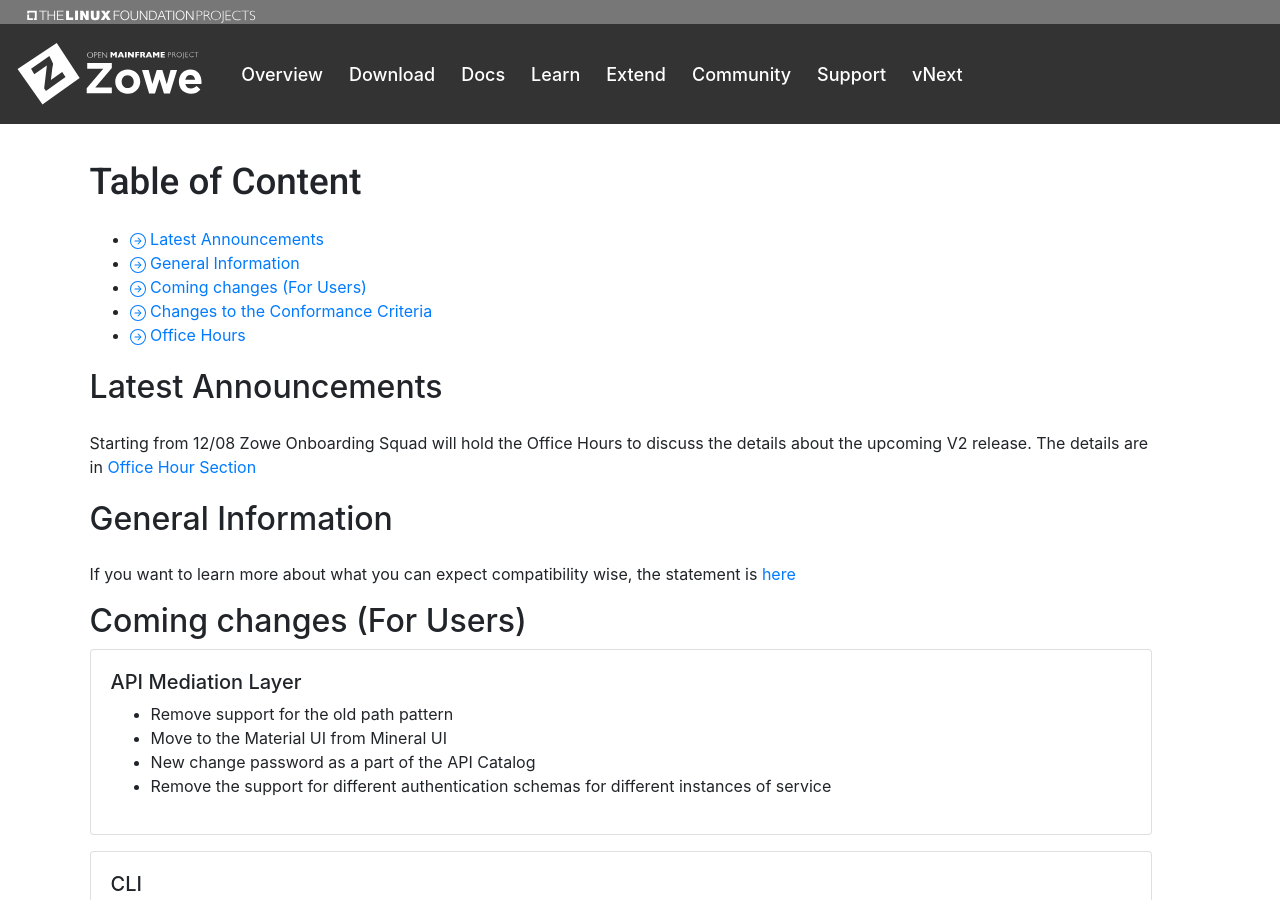
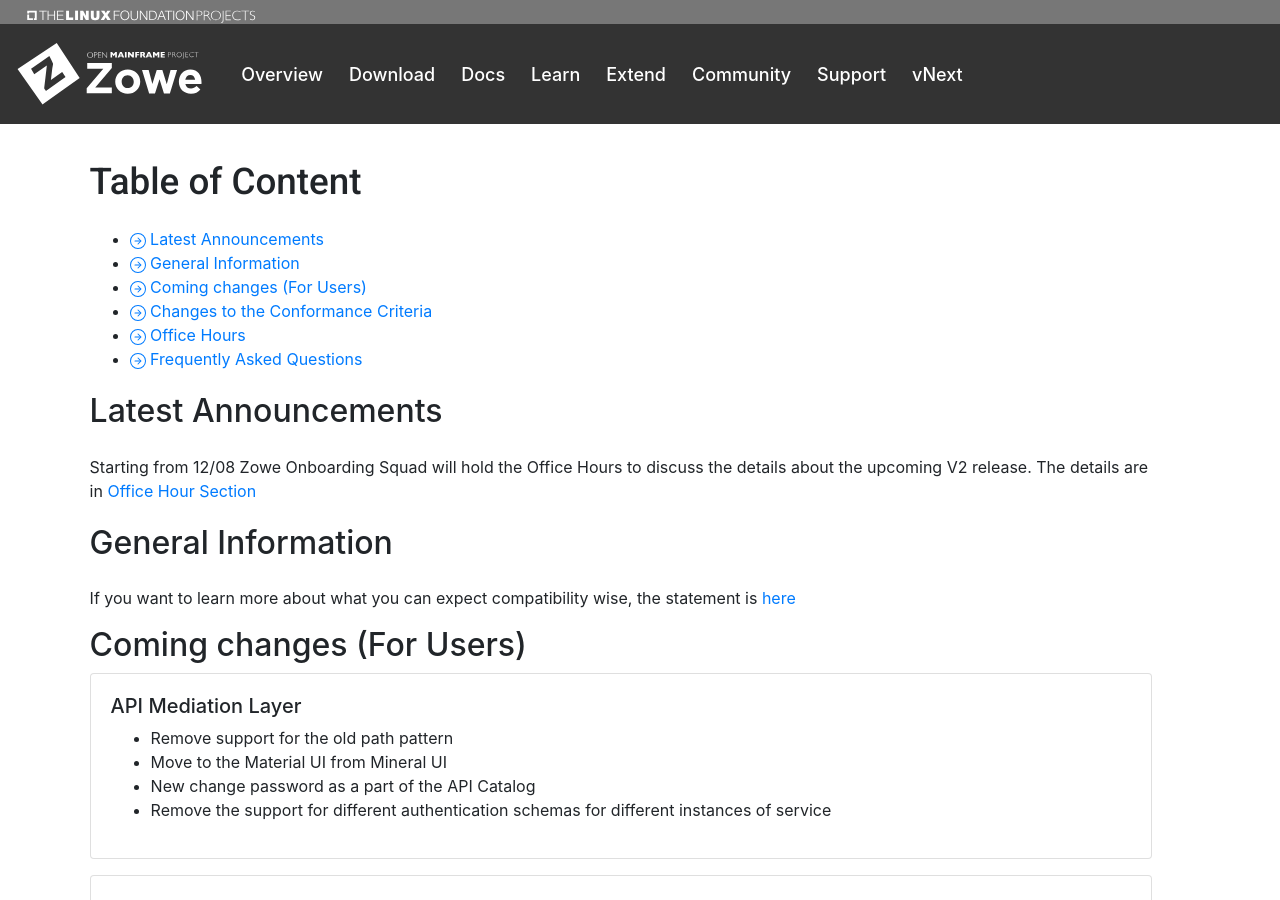
Before and after one commit to zowe/zowe.github.io, a Jekyll site: the page built from vNext.md, in a window 1280 px wide and 900 px high. Built offline with Jekyll 4.4.1, drawn with Linux system fonts in a browser that asks for light colours; our own code applies the rules of GitHub Pages for plain Markdown files.

Commit message:
Update Table Of Content
Signed-off-by: Jakub Balhar <jakub@balhar.net>

```diff
--- a/vNext.md
+++ b/vNext.md
@@ -41,6 +41,10 @@
       <li><a href="#office-hours" class="card-link">
       <svg width="1em" height="1em" viewBox="0 0 16 16" class="bi bi-arrow-right-circle" fill="currentColor" xmlns="http://www.w3.org/2000/svg"> <path fill-rule="evenodd" d="M8 15A7 7 0 1 0 8 1a7 7 0 0 0 0 14zm0 1A8 8 0 1 0 8 0a8 8 0 0 0 0 16z"/> <path fill-rule="evenodd" d="M7.646 11.354a.5.5 0 0 1 0-.708L10.293 8 7.646 5.354a.5.5 0 1 1 .708-.708l3 3a.5.5 0 0 1 0 .708l-3 3a.5.5 0 0 1-.708 0z"/> <path fill-rule="evenodd" d="M4.5 8a.5.5 0 0 1 .5-.5h5a.5.5 0 0 1 0 1H5a.5.5 0 0 1-.5-.5z"/></svg>
       Office Hours
+      </a></li>
+      <li><a href="#faq" class="card-link">
+      <svg width="1em" height="1em" viewBox="0 0 16 16" class="bi bi-arrow-right-circle" fill="currentColor" xmlns="http://www.w3.org/2000/svg"> <path fill-rule="evenodd" d="M8 15A7 7 0 1 0 8 1a7 7 0 0 0 0 14zm0 1A8 8 0 1 0 8 0a8 8 0 0 0 0 16z"/> <path fill-rule="evenodd" d="M7.646 11.354a.5.5 0 0 1 0-.708L10.293 8 7.646 5.354a.5.5 0 1 1 .708-.708l3 3a.5.5 0 0 1 0 .708l-3 3a.5.5 0 0 1-.708 0z"/> <path fill-rule="evenodd" d="M4.5 8a.5.5 0 0 1 .5-.5h5a.5.5 0 0 1 0 1H5a.5.5 0 0 1-.5-.5z"/></svg>
+      Frequently Asked Questions
       </a></li>
   </ul>
 
@@ -336,7 +340,7 @@
   </script>
 
   <div>
-    <h2 style="margin-bottom: 1.5rem; margin-top: 2%">Frequently Asked Questions</h2>
+    <h2 style="margin-bottom: 1.5rem; margin-top: 2%" id="faq">Frequently Asked Questions</h2>
     <div>
     <button onclick="toggle('question-1')" class="w3-button w3-block w3-left-align">
     1. What is the “official” date of Zowe V2 LTS?</button>
```
